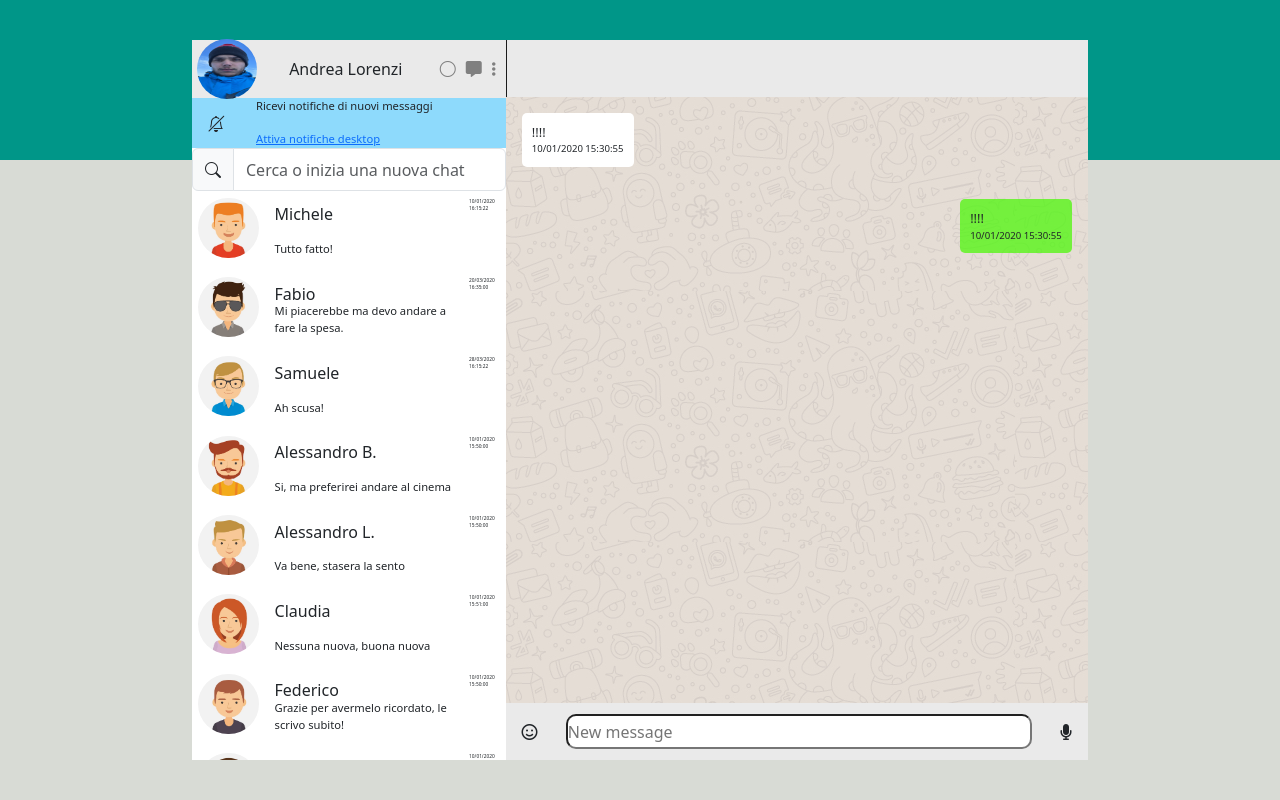
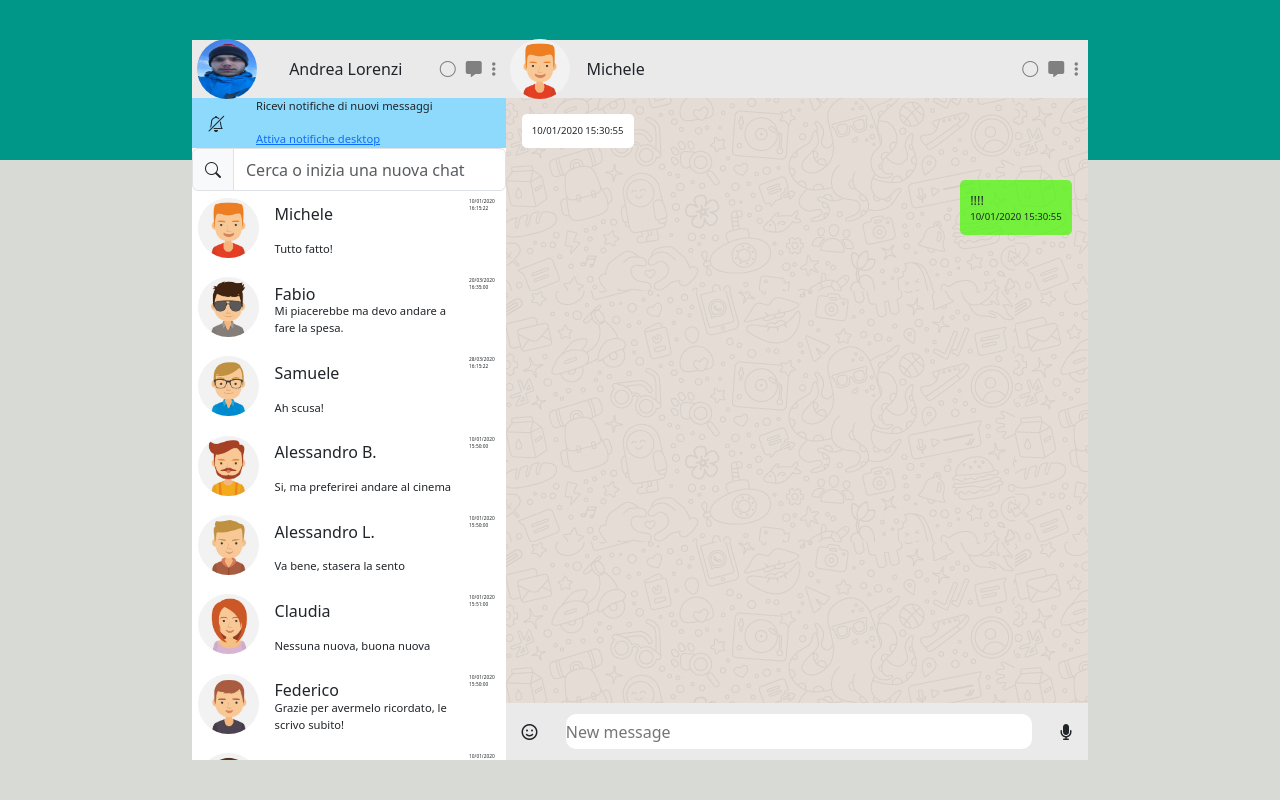
Before and after one commit to AndreaLorenzi/vue-boolzapp, a plain HTML site: page index.html in a window 1280 px wide. Drawn offline with nearby package versions, Linux system fonts and the light colour scheme.

Commit message:
add headbar click

```diff
--- a/index.html
+++ b/index.html
@@ -38,7 +38,7 @@
                 <input type="text" class="form-control" placeholder="Cerca o inizia una nuova chat">
             </div>
             <div class="scroll">
-                <div class="chat_users" v-for="(contact, index) in contacts" :key="index">
+                <div class="chat_users" @click="setActiveIndex(index)" v-for="(contact, index) in contacts" :key="index">
                     <div class="img_avatar">
                         <img :src="contact.avatar" alt="">
                         <div class="txt_avatar">
@@ -53,12 +53,21 @@
 
         <div class="chat_bar">
             <div class="chat_head">
+                <div class="xd">
+                    <img :src="contacts[activeIndex].avatar" alt="">
+                    <div class="name">{{ contacts[activeIndex].name }}</div>
+                </div>
+                <div class="emoticon">
+                    <i class="bi bi-circle"></i>
+                    <i class="fa-solid fa-message"></i>
+                    <i class="fa-solid fa-ellipsis-vertical"></i>
+                </div>
 
             </div>
             <div class="msg">
                 <div class="chat white">
                     <div class="chat_text">
-                        !!!!
+
                         <div class="chat_date">
                          10/01/2020 15:30:55
                         </div>
--- a/script.js
+++ b/script.js
@@ -177,7 +177,9 @@ const app = Vue.createApp({
     },
 
     methods: {
-
+        setActiveIndex(index) {
+            this.activeIndex = index;
+        },
     },
 });
 
--- a/style.css
+++ b/style.css
@@ -115,9 +115,23 @@ body {
     padding-left: 1rem;
 }
 .chat_head{
+    display: flex;
+    align-items: center;
+    padding-inline: 1rem;
+    padding: 0.3rem;
+    justify-content: space-between;
+    background-color: #eaeaea;
     height: 8%;
-    background-color: #eaeaea;
-    border-left: 1px solid rgb(27, 27, 27);
+}
+.xd{
+    display: flex;
+    align-items: center;
+}
+.chat_head img{
+    width: 60px;
+    display: block;
+    aspect-ratio: 1 / 1;
+    border-radius: 50%;
 }
 .msg {
     height: 85%;
@@ -167,6 +181,7 @@ body {
     width: 80%;
     height: 60%;
     border-radius: 10px;
+    border: 1px;
 }
 .input-group{
     height: 6%;
```
